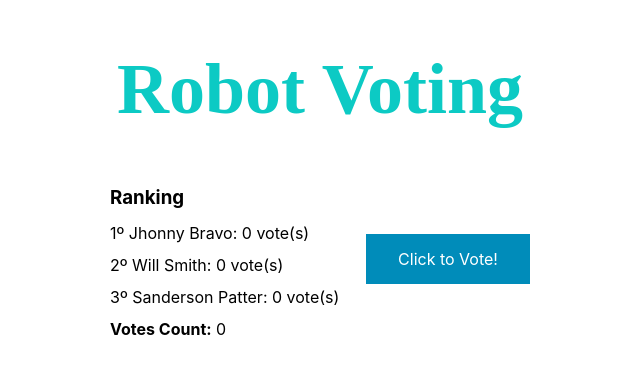
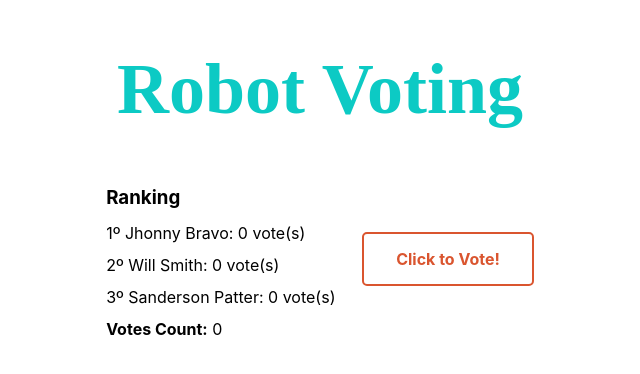
Before and after one commit to marshalneves/survey-gestor, a React (Create React App) app: page / in a window 1280 px wide. Shown: the top 374 px of the page, without its empty margins (320-960 px from the left). Built offline with nearby package versions, Linux system fonts and the light colour scheme.

Commit message:
css improvement

```diff
--- a/src/components/CardList/styles.css
+++ b/src/components/CardList/styles.css
@@ -42,7 +42,7 @@
 
 .card-button {
   background-color: #008cba; /* Green */
-  border: none;
+  border-radius: 5px;
   color: white;
   padding: 15px 32px;
   text-align: center;
--- a/src/pages/home/index.jsx
+++ b/src/pages/home/index.jsx
@@ -8,11 +8,11 @@ import './styles.css';
 const Home = () => {
     return (
         <>
-            <div className='homepage-container'>
-                <div>
+            <div className='home-container'>
+                <div className='summary'>
                     <Summary />
                 </div>
-                <div>
+                <div className='box-button'>
                     <Link to="/vote" className='button'>Click to Vote!</Link>
                 </div>
 
--- a/src/pages/home/styles.css
+++ b/src/pages/home/styles.css
@@ -1,4 +1,4 @@
-.homepage-container {
+.home-container {
     display: flex;
     flex-direction: row;
     flex: 2;
@@ -6,9 +6,10 @@
     align-items: center;
 }
 .button {
-    background-color: #008cba; /* Green */
-    border: none;
-    color: white;
+    border: 2px solid #da552f;
+    border-radius: 5px;
+    color: #da552f;
+    font-weight: bold;
     padding: 15px 32px;
     text-align: center;
     text-decoration: none;
@@ -16,3 +17,8 @@
     font-size: 16px;
     cursor: pointer;
   }
+
+  .button:hover {
+      background: #da552f;
+      color: #ffffff
+  }
```
